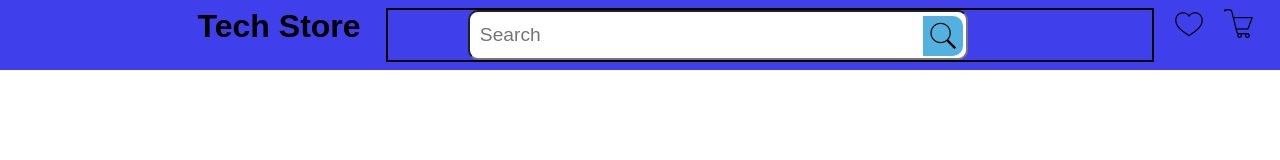
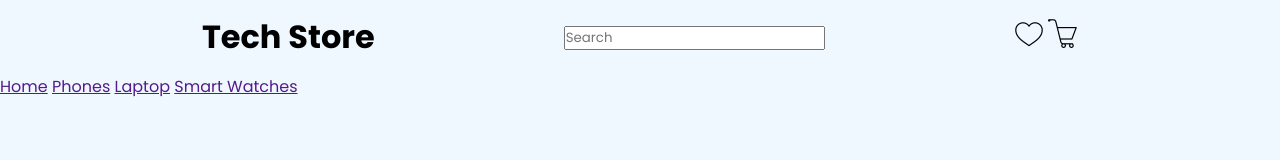
Before and after one commit to AbdulBaseer1939/task05-html-css, a plain HTML site: page index.html in a window 1280 px wide. Drawn offline with Linux system fonts and the light colour scheme.

Commit message:
update store

```diff
--- a/index.html
+++ b/index.html
@@ -7,15 +7,25 @@
 </head><link rel="stylesheet" href="style.css">
 <body>
     <header>
-        <h1>Tech Store</h1>
-        <span>
+        <div>
+            <h1>Tech Store</h1>
+        </div>
+        <div class="navbar">
             <input type="search"placeholder="Search">
-            <!-- <button><img src="./images/search.png" alt=""> -->
-            <img src="./images/search.png"alt="search">
-        </span>
-        <img src="./images/heart.png" alt="like">
-        <img src="./images/cart.png" alt="cart">
+            <!-- <button><img src="./images/search.png" alt=""></button>  -->
+        </div>
+        <div>
+            <img id="header-img" src="./images/heart.png" >
+            <img id="header-img" src="./images/cart.png">
+        </div>
     </header>
-    </button>
+<!-- Navbar -->
+  <div class="navbar">
+    <a href="">Home</a>
+    <a href="">Phones</a>
+    <a href="">Laptop</a>
+    <a href="">Smart Watches</a>
+  </div>
+
 </body>
 </html>
--- a/style.css
+++ b/style.css
@@ -1,48 +1,28 @@
+@import url('https://fonts.googleapis.com/css2?family=Poppins:wght@300;400;500;600;700;800;900&display=swap');
+
 *{
     margin: 0;
     padding: 0;
+    font-family:'poppins';
 }
 
 body{
-    font-family:sans-serif;
+    background-color: aliceblue;
 }
 
+/* Header */
+
 header{
+    position: sticky;
+    top: 0;
+    padding: 1%;
     display: flex;
-    padding: 8px;
-    background-color:rgb(63, 63, 235) ;
+    justify-content: space-evenly;
+    align-items: center;
+    animation: slide-down;
+    animation-duration: 1s;
+}
 
+@keyframes slide-down{
+    from{opacity: 1; transform:translateY(-100%) ;}
 }
-header h1{
-    margin-left: 15%;
-}
-header span{
-    border: 2px solid;
-    margin-left: 2%;
-}
-header span img{
-    background-color: rgb(83, 177, 223);
-    position: relative;
-    right: 245px;
-    bottom: -15px;
-    margin-top: -10px;
-    border-radius: 0px 10px 10px 0px;
-    margin-right: -60px;
-    padding: 5px;
-    cursor: pointer;
-}
-header input{
-    margin-left: 80px;
-    margin-right: 200px;
-    padding-left: 10px;
-    /* width: clamp(250px 70% 400px); */
-    width: 500px;
-    height: 50px;
-    padding-bottom: 0px;
-    border-radius: 10px;
-    font-size: larger;
-}
-header img{
-    padding-left: 20px;
-    height: 30px;
-}
```
